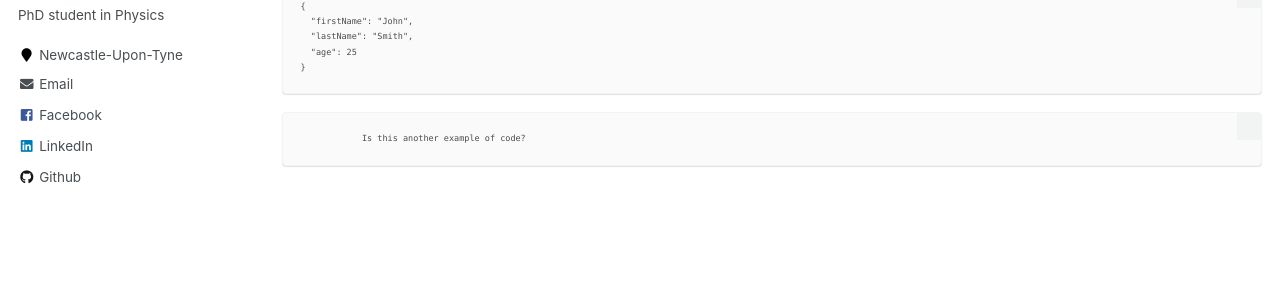
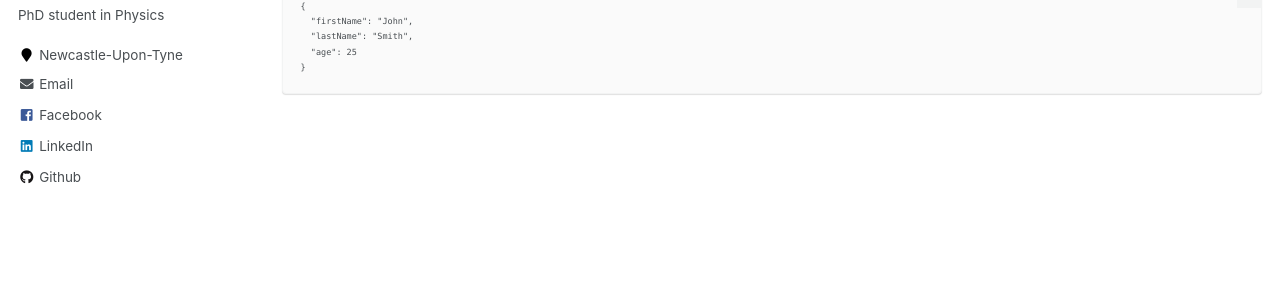
Before and after one commit to EwanMatheson/ewanmatheson.github.io, a Jekyll site: the page built from _pages/coding.md, in a window 1280 px wide. Shown: the part 289-591 px from the top of the page. Built offline with Jekyll 4.4.1, drawn with Linux system fonts in a browser that asks for light colours.

Commit message:
Update coding.md

```diff
--- a/_pages/coding.md
+++ b/_pages/coding.md
@@ -18,5 +18,3 @@ For this project, Grand Canonical Monte Carlo Simulation (GCMC) will be adopted
   "age": 25
 }
 ~~~
-
-                Is this another example of code?
```
